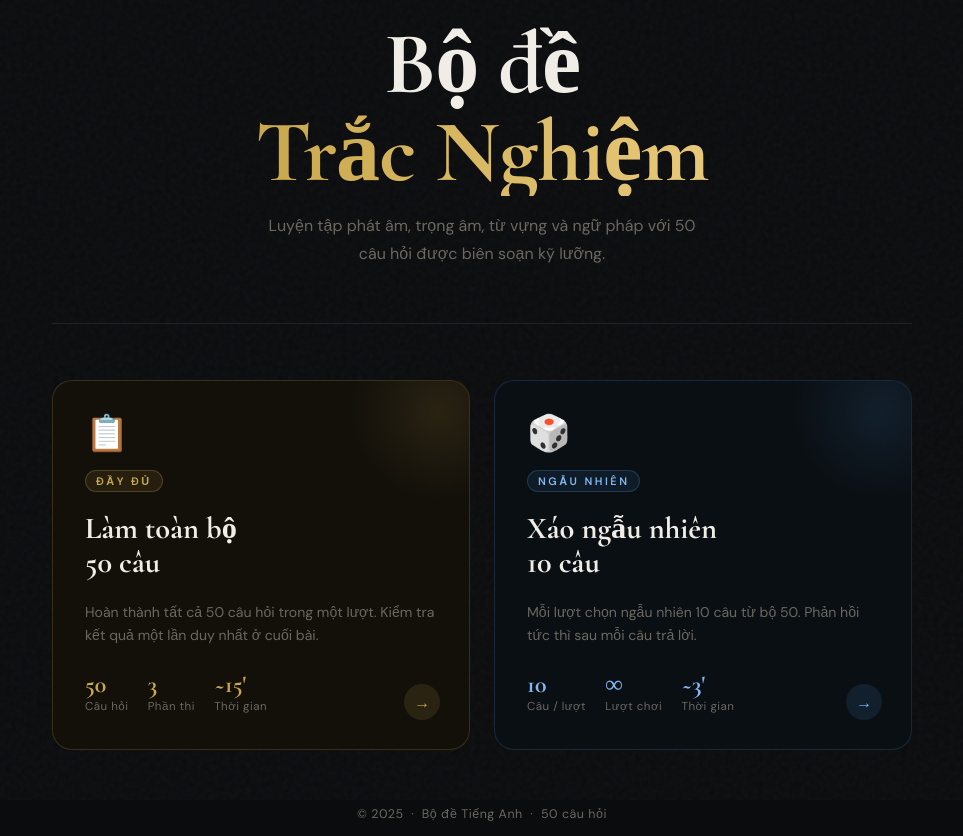
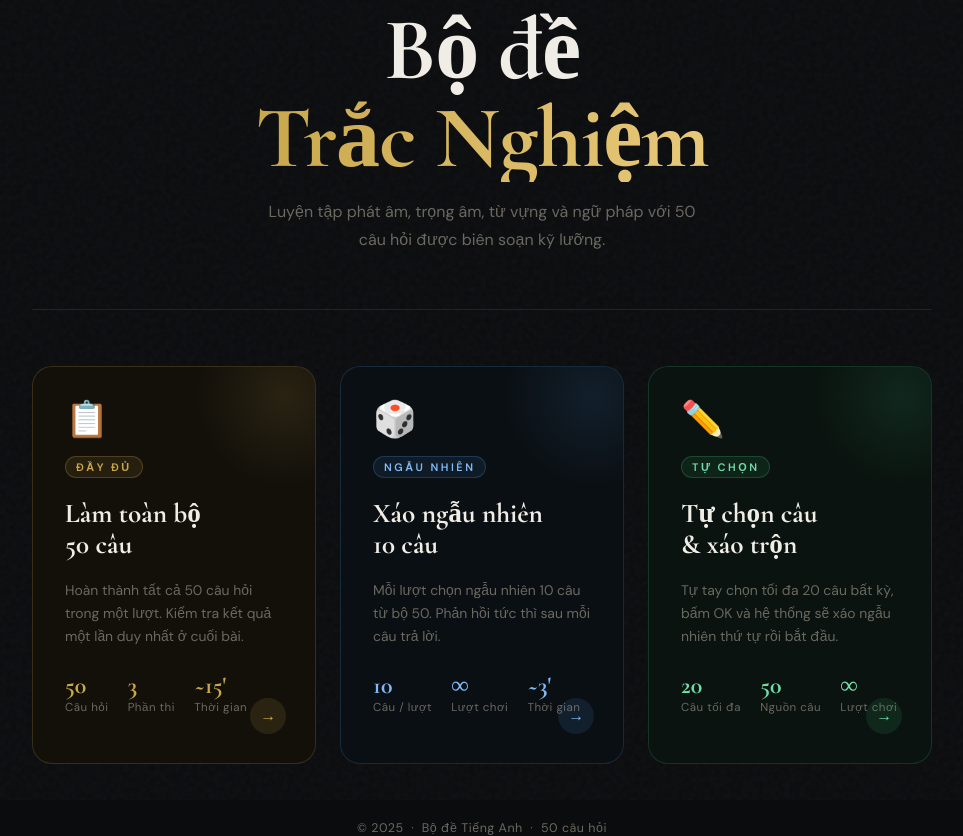
Before and after one commit to hoangphong17349/THPT, a plain HTML site: page index.html in a window 1280 px wide. Shown: the whole page, without its empty margins (158-1121 px from the left). Drawn offline with nearby package versions, Linux system fonts and the light colour scheme.

Commit message:
Update index.html

```diff
--- a/index.html
+++ b/index.html
@@ -15,15 +15,16 @@
       --line: #222327;
       --card-a: #13100a;
       --card-b: #0a0f13;
+      --card-c: #0a130f;
       --gold: #c9a84c;
       --gold2: #e8c97a;
       --blue: #4a90d9;
       --blue2: #82b8f5;
+      --green: #3db87a;
+      --green2: #72dca8;
     }
 
-    html, body {
-      height: 100%;
-    }
+    html, body { height: 100%; }
 
     body {
       font-family: 'DM Sans', sans-serif;
@@ -38,7 +39,6 @@
       overflow-x: hidden;
     }
 
-    /* ── BACKGROUND GRAIN ── */
     body::before {
       content: '';
       position: fixed;
@@ -52,7 +52,7 @@
       position: relative;
       z-index: 1;
       width: 100%;
-      max-width: 860px;
+      max-width: 900px;
       display: flex;
       flex-direction: column;
       align-items: center;
@@ -77,8 +77,7 @@
       margin-bottom: 1.2rem;
     }
 
-    .eyebrow::before,
-    .eyebrow::after {
+    .eyebrow::before, .eyebrow::after {
       content: '';
       display: block;
       width: 28px;
@@ -112,7 +111,6 @@
       margin: 0 auto;
     }
 
-    /* ── DIVIDER ── */
     .divider {
       width: 100%;
       height: 1px;
@@ -123,20 +121,32 @@
     /* ── CARDS ── */
     .cards {
       display: grid;
-      grid-template-columns: repeat(2, 1fr);
+      grid-template-columns: repeat(3, 1fr);
       gap: 1.5rem;
       width: 100%;
       animation: fadeUp 0.8s 0.2s ease both;
     }
 
-    @media (max-width: 560px) {
+    @media (max-width: 700px) {
       .cards { grid-template-columns: 1fr; }
+    }
+
+    @media (min-width: 701px) and (max-width: 900px) {
+      .cards {
+        grid-template-columns: repeat(2, 1fr);
+      }
+      .card:last-child {
+        grid-column: 1 / -1;
+        max-width: 50%;
+        margin: 0 auto;
+        width: 100%;
+      }
     }
 
     .card {
       position: relative;
       border-radius: 20px;
-      padding: 2.2rem 2rem;
+      padding: 2.2rem 2rem 3rem;
       display: flex;
       flex-direction: column;
       gap: 1.2rem;
@@ -146,22 +156,17 @@
       border: 1px solid transparent;
     }
 
-    .card:hover {
-      transform: translateY(-6px) scale(1.01);
-    }
+    .card:hover { transform: translateY(-6px) scale(1.01); }
 
-    /* Card A – Full */
+    /* Card A */
     .card-full {
       background: var(--card-a);
       border-color: rgba(201,168,76,0.2);
-      box-shadow: 0 0 0 rgba(201,168,76,0);
     }
-
     .card-full:hover {
       box-shadow: 0 20px 50px rgba(201,168,76,0.12);
       border-color: rgba(201,168,76,0.4);
     }
-
     .card-full::before {
       content: '';
       position: absolute;
@@ -172,18 +177,15 @@
       pointer-events: none;
     }
 
-    /* Card B – Random */
+    /* Card B */
     .card-random {
       background: var(--card-b);
       border-color: rgba(74,144,217,0.2);
-      box-shadow: 0 0 0 rgba(74,144,217,0);
     }
-
     .card-random:hover {
       box-shadow: 0 20px 50px rgba(74,144,217,0.12);
       border-color: rgba(74,144,217,0.4);
     }
-
     .card-random::before {
       content: '';
       position: absolute;
@@ -194,10 +196,26 @@
       pointer-events: none;
     }
 
-    .card-icon {
-      font-size: 2.2rem;
-      line-height: 1;
+    /* Card C */
+    .card-pick {
+      background: var(--card-c);
+      border-color: rgba(61,184,122,0.2);
     }
+    .card-pick:hover {
+      box-shadow: 0 20px 50px rgba(61,184,122,0.12);
+      border-color: rgba(61,184,122,0.4);
+    }
+    .card-pick::before {
+      content: '';
+      position: absolute;
+      top: -60px; right: -60px;
+      width: 180px; height: 180px;
+      border-radius: 50%;
+      background: radial-gradient(circle, rgba(61,184,122,0.12) 0%, transparent 70%);
+      pointer-events: none;
+    }
+
+    .card-icon { font-size: 2.2rem; line-height: 1; }
 
     .card-tag {
       font-size: 0.68rem;
@@ -210,44 +228,28 @@
       width: fit-content;
     }
 
-    .card-full .card-tag {
-      color: var(--gold);
-      background: rgba(201,168,76,0.1);
-      border: 1px solid rgba(201,168,76,0.25);
-    }
-
-    .card-random .card-tag {
-      color: var(--blue2);
-      background: rgba(74,144,217,0.1);
-      border: 1px solid rgba(74,144,217,0.25);
-    }
+    .card-full .card-tag   { color: var(--gold);   background: rgba(201,168,76,0.1); border: 1px solid rgba(201,168,76,0.25); }
+    .card-random .card-tag { color: var(--blue2);  background: rgba(74,144,217,0.1); border: 1px solid rgba(74,144,217,0.25); }
+    .card-pick .card-tag   { color: var(--green2); background: rgba(61,184,122,0.1); border: 1px solid rgba(61,184,122,0.25); }
 
     .card-title {
       font-family: 'Cormorant Garamond', serif;
-      font-size: 1.9rem;
+      font-size: 1.7rem;
       font-weight: 700;
       color: var(--ink);
       line-height: 1.15;
     }
 
     .card-desc {
-      font-size: 0.88rem;
+      font-size: 0.87rem;
       color: var(--muted);
       line-height: 1.65;
       flex: 1;
     }
 
-    .card-meta {
-      display: flex;
-      gap: 1.2rem;
-      margin-top: 0.4rem;
-    }
+    .card-meta { display: flex; gap: 1.2rem; margin-top: 0.4rem; }
 
-    .meta-item {
-      display: flex;
-      flex-direction: column;
-      gap: 2px;
-    }
+    .meta-item { display: flex; flex-direction: column; gap: 2px; }
 
     .meta-num {
       font-family: 'Cormorant Garamond', serif;
@@ -256,14 +258,11 @@
       line-height: 1;
     }
 
-    .card-full .meta-num { color: var(--gold); }
+    .card-full .meta-num   { color: var(--gold); }
     .card-random .meta-num { color: var(--blue2); }
+    .card-pick .meta-num   { color: var(--green2); }
 
-    .meta-lbl {
-      font-size: 0.72rem;
-      color: var(--muted);
-      letter-spacing: 0.5px;
-    }
+    .meta-lbl { font-size: 0.72rem; color: var(--muted); letter-spacing: 0.5px; }
 
     .card-arrow {
       position: absolute;
@@ -279,19 +278,12 @@
       transition: transform 0.2s;
     }
 
-    .card-full .card-arrow {
-      background: rgba(201,168,76,0.12);
-      color: var(--gold);
-    }
-
-    .card-random .card-arrow {
-      background: rgba(74,144,217,0.12);
-      color: var(--blue2);
-    }
+    .card-full .card-arrow   { background: rgba(201,168,76,0.12); color: var(--gold); }
+    .card-random .card-arrow { background: rgba(74,144,217,0.12);  color: var(--blue2); }
+    .card-pick .card-arrow   { background: rgba(61,184,122,0.12);  color: var(--green2); }
 
     .card:hover .card-arrow { transform: translate(3px, -3px); }
 
-    /* ── FOOTER ── */
     footer {
       color: var(--muted);
       font-size: 0.78rem;
@@ -300,7 +292,6 @@
       animation: fadeUp 0.9s 0.3s ease both;
     }
 
-    /* ── ANIMATION ── */
     @keyframes fadeUp {
       from { opacity: 0; transform: translateY(20px); }
       to   { opacity: 1; transform: translateY(0); }
@@ -312,9 +303,7 @@
 <div class="wrapper">
 
   <div class="hero">
-    <div class="eyebrow">
-      <span></span>Tiếng Anh Lớp 11<span></span>
-    </div>
+    <div class="eyebrow"><span></span>Tiếng Anh Lớp 11<span></span></div>
     <h1>
       <div class="line1">Bộ đề</div>
       <div class="line2">Trắc Nghiệm</div>
@@ -333,18 +322,9 @@
       <div class="card-title">Làm toàn bộ<br>50 câu</div>
       <div class="card-desc">Hoàn thành tất cả 50 câu hỏi trong một lượt. Kiểm tra kết quả một lần duy nhất ở cuối bài.</div>
       <div class="card-meta">
-        <div class="meta-item">
-          <span class="meta-num">50</span>
-          <span class="meta-lbl">Câu hỏi</span>
-        </div>
-        <div class="meta-item">
-          <span class="meta-num">3</span>
-          <span class="meta-lbl">Phần thi</span>
-        </div>
-        <div class="meta-item">
-          <span class="meta-num">~15'</span>
-          <span class="meta-lbl">Thời gian</span>
-        </div>
+        <div class="meta-item"><span class="meta-num">50</span><span class="meta-lbl">Câu hỏi</span></div>
+        <div class="meta-item"><span class="meta-num">3</span><span class="meta-lbl">Phần thi</span></div>
+        <div class="meta-item"><span class="meta-num">~15'</span><span class="meta-lbl">Thời gian</span></div>
       </div>
       <div class="card-arrow">→</div>
     </a>
@@ -356,18 +336,23 @@
       <div class="card-title">Xáo ngẫu nhiên<br>10 câu</div>
       <div class="card-desc">Mỗi lượt chọn ngẫu nhiên 10 câu từ bộ 50. Phản hồi tức thì sau mỗi câu trả lời.</div>
       <div class="card-meta">
-        <div class="meta-item">
-          <span class="meta-num">10</span>
-          <span class="meta-lbl">Câu / lượt</span>
-        </div>
-        <div class="meta-item">
-          <span class="meta-num">∞</span>
-          <span class="meta-lbl">Lượt chơi</span>
-        </div>
-        <div class="meta-item">
-          <span class="meta-num">~3'</span>
-          <span class="meta-lbl">Thời gian</span>
-        </div>
+        <div class="meta-item"><span class="meta-num">10</span><span class="meta-lbl">Câu / lượt</span></div>
+        <div class="meta-item"><span class="meta-num">∞</span><span class="meta-lbl">Lượt chơi</span></div>
+        <div class="meta-item"><span class="meta-num">~3'</span><span class="meta-lbl">Thời gian</span></div>
+      </div>
+      <div class="card-arrow">→</div>
+    </a>
+
+    <!-- CARD: PICK -->
+    <a class="card card-pick" href="pic_random.html">
+      <div class="card-icon">✏️</div>
+      <div class="card-tag">Tự chọn</div>
+      <div class="card-title">Tự chọn câu<br>& xáo trộn</div>
+      <div class="card-desc">Tự tay chọn tối đa 20 câu bất kỳ, bấm OK và hệ thống sẽ xáo ngẫu nhiên thứ tự rồi bắt đầu.</div>
+      <div class="card-meta">
+        <div class="meta-item"><span class="meta-num">20</span><span class="meta-lbl">Câu tối đa</span></div>
+        <div class="meta-item"><span class="meta-num">50</span><span class="meta-lbl">Nguồn câu</span></div>
+        <div class="meta-item"><span class="meta-num">∞</span><span class="meta-lbl">Lượt chơi</span></div>
       </div>
       <div class="card-arrow">→</div>
     </a>
```
